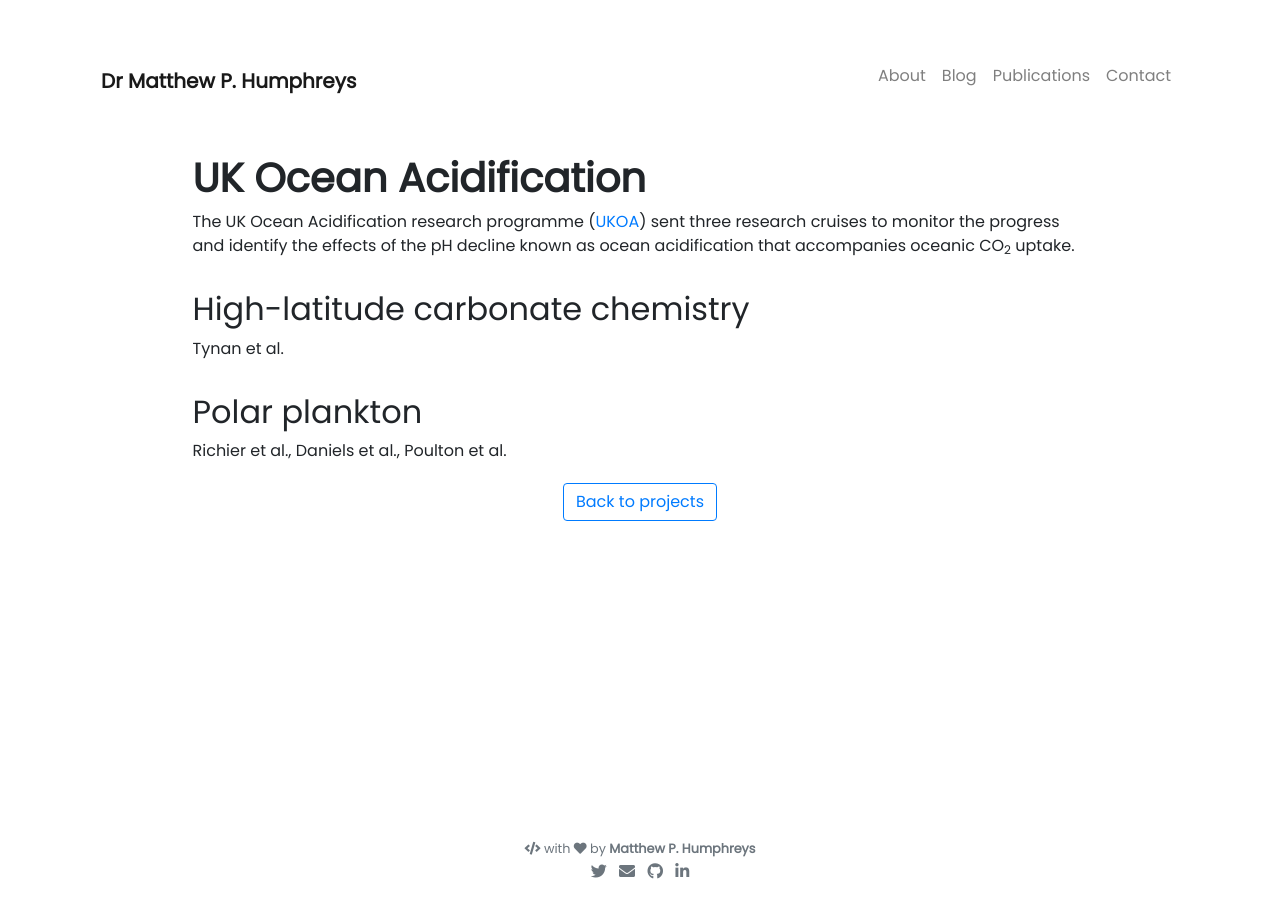
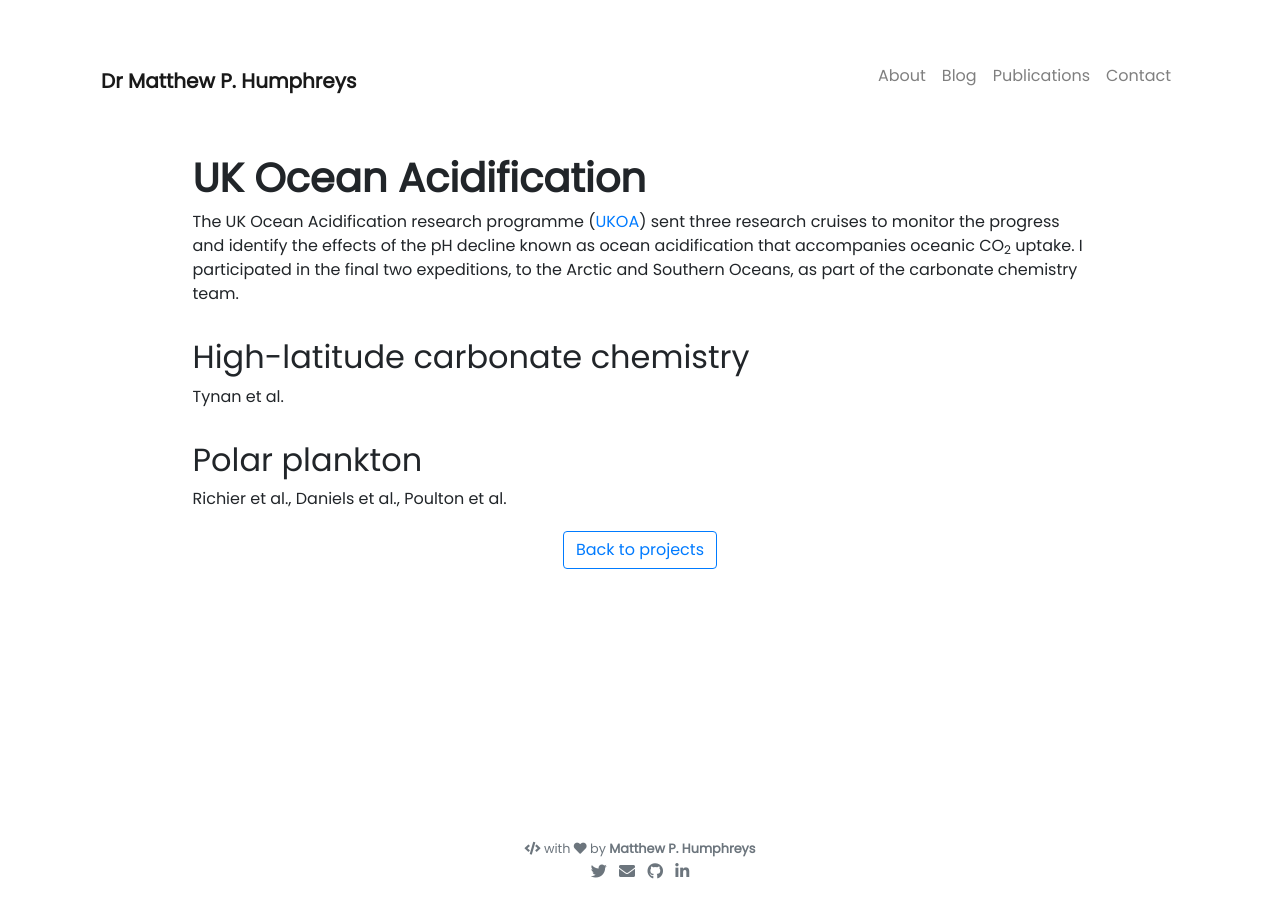
Before and after one commit to mvdh7/mvdh7.github.io, a Jekyll site: the page built from _projects/600-ukoa.md, in a window 1280 px wide. Built offline with Jekyll 4.4.1, drawn with Linux system fonts in a browser that asks for light colours; nearby versions of some CDN libraries; comment, search, counter and statistics services are not loaded.

Commit message:
add details

```diff
--- a/_projects/600-ukoa.md
+++ b/_projects/600-ukoa.md
@@ -2,13 +2,13 @@
 name: UK Ocean Acidification
 tools: [Oceanography, Research cruises]
 image: https://raw.githubusercontent.com/mvdh7/mvdh7.github.io/master/images/ukoa/jr274sgeorgia.jpg
-description: Investigating the progress and effects of ocean acidification in sensitive polar regions.
+description: Monitoring the progress and identifying the effects of ocean acidification in sensitive polar regions.
 permalink: /projects/ukoa/
 ---
 
 # **UK Ocean Acidification**
 
-The UK Ocean Acidification research programme ([UKOA](https://www.oceanacidification.org.uk)) sent three research cruises to monitor the progress and identify the effects of the pH decline known as ocean acidification that accompanies oceanic CO<sub>2</sub> uptake.
+The UK Ocean Acidification research programme ([UKOA](https://www.oceanacidification.org.uk)) sent three research cruises to monitor the progress and identify the effects of the pH decline known as ocean acidification that accompanies oceanic CO<sub>2</sub> uptake. I participated in the final two expeditions, to the Arctic and Southern Oceans, as part of the carbonate chemistry team.
 
 ## High-latitude carbonate chemistry
 
```
